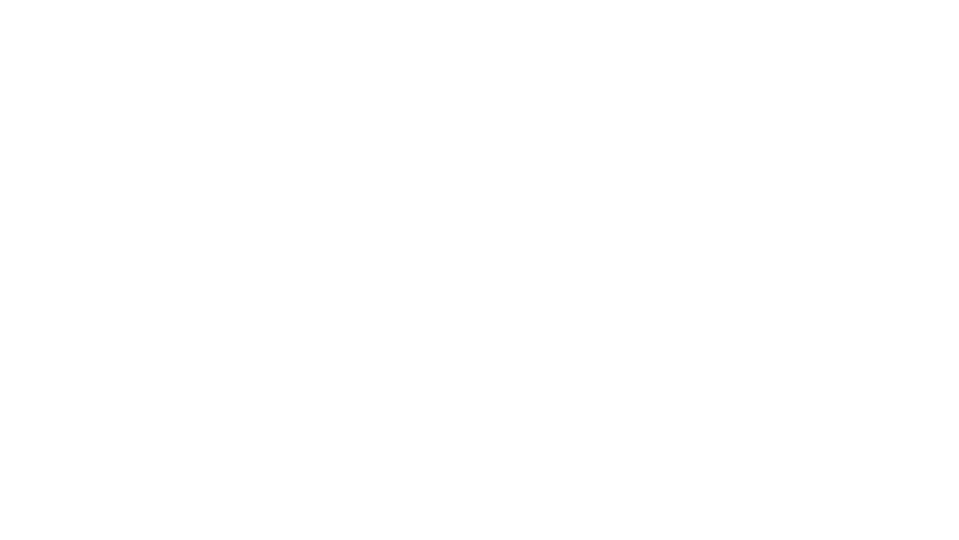
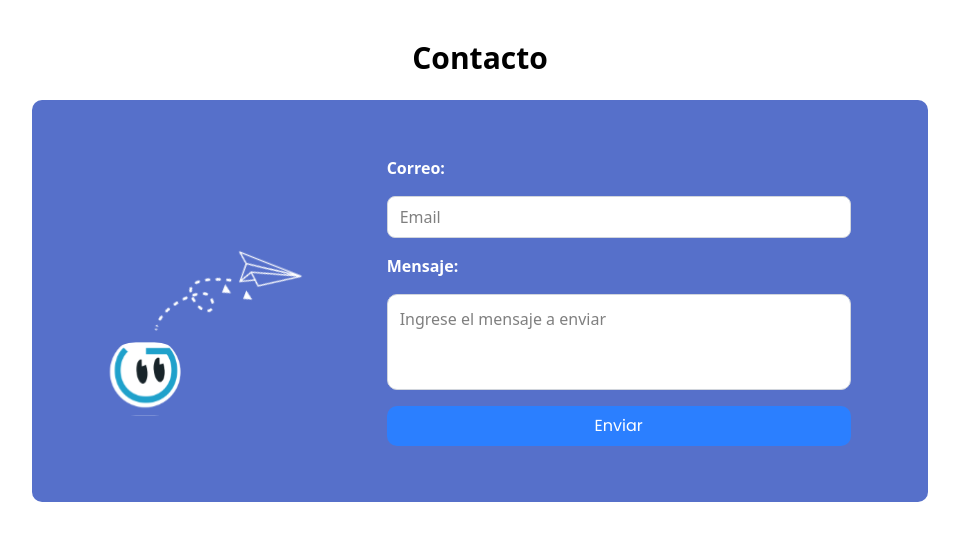
Before and after one commit to Uguimar-Platform/uguimar, a Next.js app: page / in a window 1280 px wide. Shown: the top 540 px of the page, without its empty margins (160-1119 px from the left). Built offline with nearby package versions, Linux system fonts and the light colour scheme.

Commit message:
feat: correction design contactSection

```diff
--- a/src/app/components/organisms/contact/index.tsx
+++ b/src/app/components/organisms/contact/index.tsx
@@ -2,6 +2,8 @@
 import React, { useState } from "react";
 import InputAtom from "../../atoms/input/index";
 import Button from "../../atoms/button/index";
+import Image from "next/image";
+import PictureContact from "../../../../../public/PictureContact.svg"; // Ajusta la ruta de la imagen según tu estructura
 
 const ContactSection: React.FC = () => {
   const [formData, setFormData] = useState({
@@ -19,35 +21,41 @@ const ContactSection: React.FC = () => {
   };
 
   return (
-    <section className="flex flex-col items-center bg-[#3f5eb5] py-10 px-4 rounded-lg shadow-lg w-full max-w-4xl mx-auto">
-      <h2 className="text-2xl font-bold text-center text-black mb-6">Contacto</h2>
-      <form
-        onSubmit={handleSubmit}
-        className="flex flex-col gap-4 w-full max-w-lg bg-[#cfe2f3] p-6 rounded-lg shadow-md"
-      >
-        <label className="text-gray-700 font-semibold">Correo:</label>
+    <section className="flex flex-col items-center bg-white py-10">
+      <h2 className="text-3xl font-bold text-black mb-6">Contacto</h2>
+
+      <div className="flex items-center justify-center bg-[#5670CA] rounded-lg p-8 w-[80%] max-w-4xl">
+        {/* Icono e ilustración */}
+        <div className="hidden md:flex flex-col items-center justify-center w-1/3">
+          <Image src={PictureContact} alt="Icono de contacto" width={400} height={380} />
+        </div>
+
+        {/* Formulario */}
+        <form onSubmit={handleSubmit} className="flex flex-col gap-4 w-full max-w-lg p-6 rounded-lg">
+          <label className="font-semibold text-white">Correo:</label>
           <InputAtom
             name="email"
             type="email"
             placeholder="Email"
             value={formData.email}
             onChange={handleChange}
-          className="border border-gray-300 rounded-lg p-3 w-full"
+            className="border border-gray-300 bg-white text-black rounded-lg p-3 w-full"
           />
 
-        <label className="text-gray-700 font-semibold">Mensaje:</label>
+          <label className="font-semibold text-white">Mensaje:</label>
           <textarea
             name="message"
             placeholder="Ingrese el mensaje a enviar"
             value={formData.message}
             onChange={handleChange}
-          className="border border-gray-300 rounded-lg p-3 w-full h-24 resize-none"
+            className="border border-gray-300 bg-white text-black rounded-lg p-3 w-full h-24 resize-none"
           />
 
-        <Button type="submit" className="bg-[#232b5a] text-white font-semibold py-2 px-4 rounded-lg w-24 mx-auto">
+        <Button type="submit" className="bg-[#3B5BDB] text-white flex justify-center items-center w-full p-2 rounded-lg hover:bg-[#364FC7]">
         Enviar
         </Button>
         </form>
+      </div>
     </section>
   );
 };
--- a/src/app/page.tsx
+++ b/src/app/page.tsx
@@ -1,6 +1,7 @@
 "use client";
-
+import ContactSection from "./components/organisms/contact";
 export default function Home() {
   return <>
+    <ContactSection/>
   </>;
 }
```
Also changed, not shown: public/PictureContact.svg (added). Lines whose indentation alone changed are shown as unchanged.
